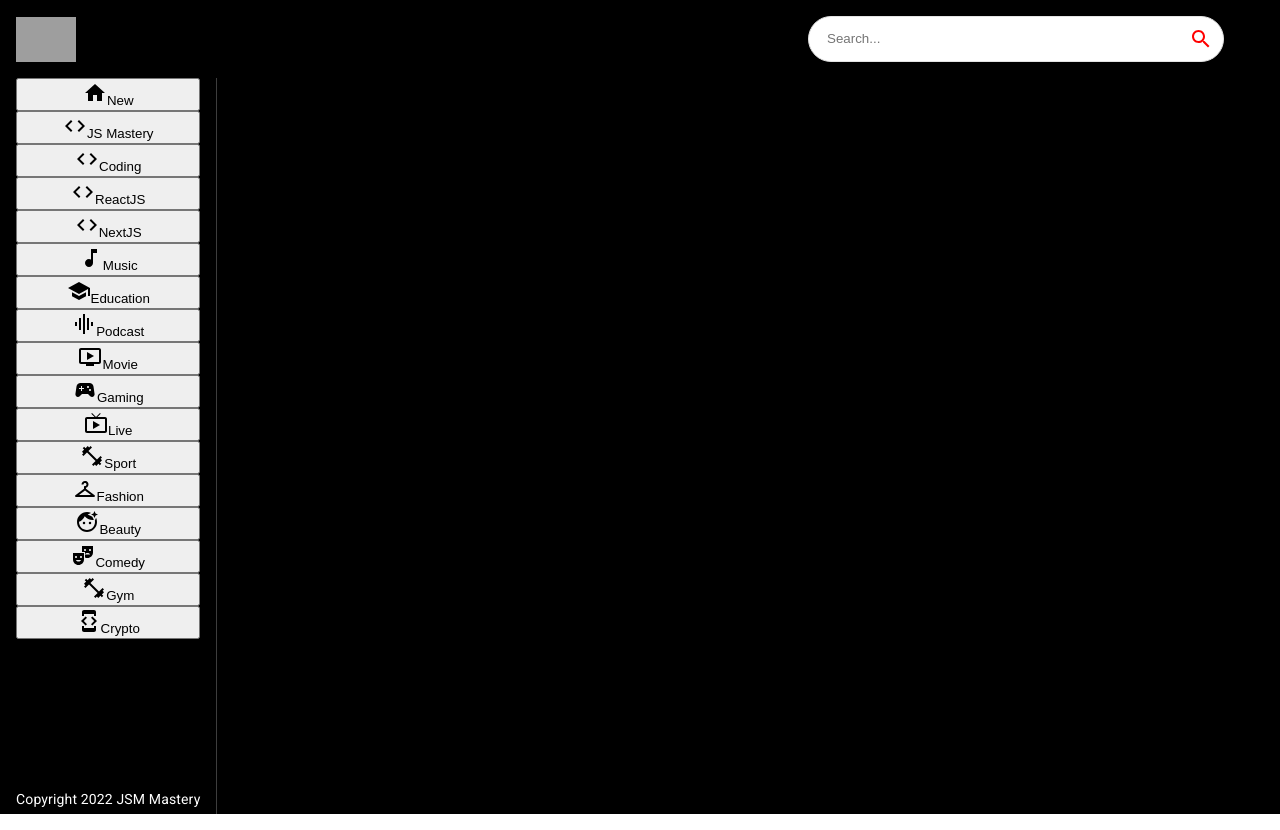
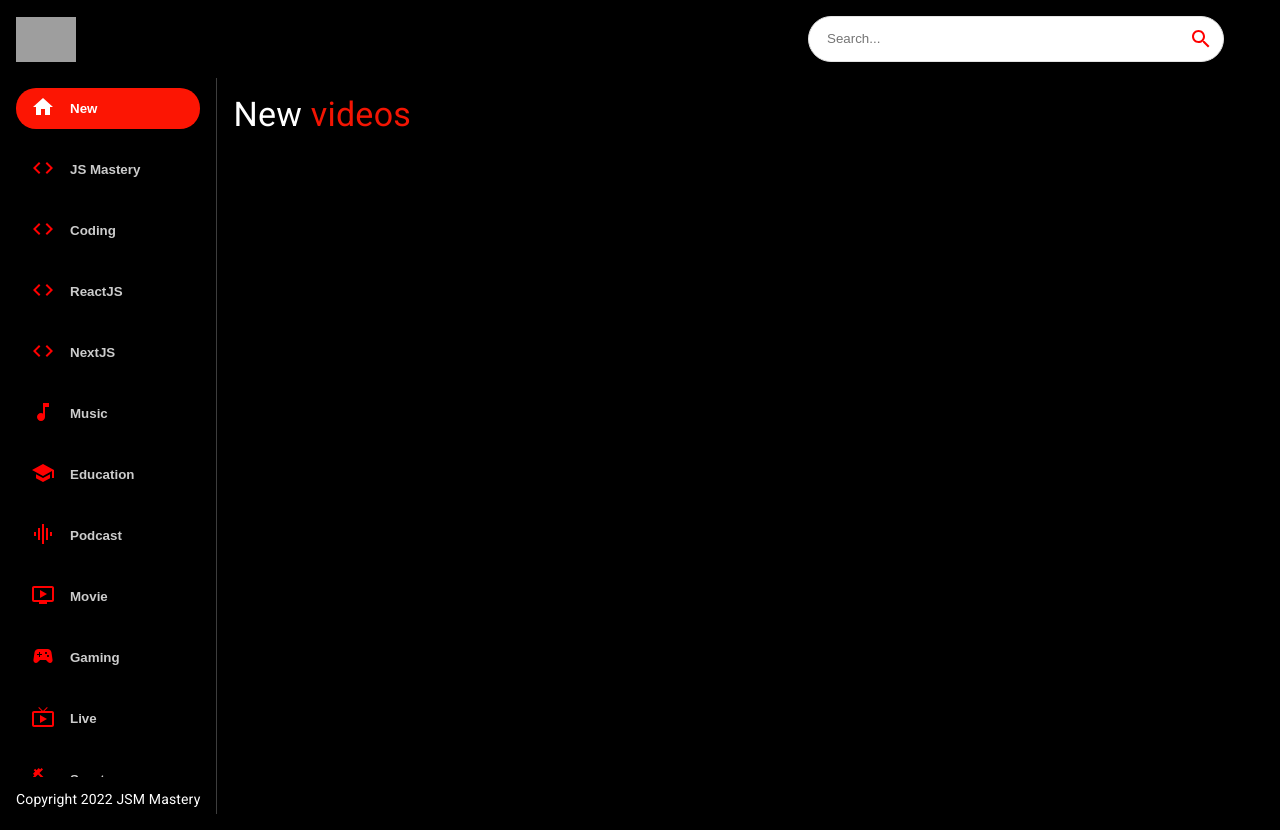
Before and after one commit to malikbendevv/YoutubeClone, a React (Create React App) app: page / in a window 1280 px wide. Built offline with nearby package versions, Linux system fonts and the light colour scheme; grey boxes are pictures that could not be loaded.

Commit message:
added-sideBar-and-navbar

```diff
--- a/src/components/Feed.jsx
+++ b/src/components/Feed.jsx
@@ -1,6 +1,6 @@
 import React, { useState, useEffect } from "react";
 import { Box, Stack, Typography } from "@mui/material";
-import Sidebar from "./Sidebar";
+import { Videos, Sidebar } from "./index";
 const Feed = () => {
   return (
     <Stack sx={{ flexDirection: { sx: "column", md: "row" } }}>
@@ -24,6 +24,17 @@ const Feed = () => {
           Copyright 2022 JSM Mastery
         </Typography>
       </Box>
+      <Box p={2} sx={{ overflowY: "auto", height: "90vh", flex: 2 }}>
+        <Typography
+          variant="h4"
+          fontweight="bold"
+          mb={2}
+          sx={{ color: "white" }}
+        >
+          New <span style={{ color: "#f31503" }}>videos</span>
+        </Typography>
+        <Videos videos={[]} />
+      </Box>
     </Stack>
   );
 };
--- a/src/components/Sidebar.jsx
+++ b/src/components/Sidebar.jsx
@@ -2,6 +2,7 @@ import React from "react";
 import { Stack } from "@mui/material";
 import { categories } from "../utils/constants";
 
+const selectedCategory = "New";
 const Sidebar = () => {
   return (
     <Stack
@@ -13,9 +14,29 @@ const Sidebar = () => {
       }}
     >
       {categories.map((category) => (
-        <button>
-          <span>{category.icon}</span>
-          <span>{category.name}</span>
+        <button
+          className="category-btn"
+          style={{
+            background: category.name === selectedCategory && "#FC1503",
+            color: "white",
+          }}
+          key={category.name}
+        >
+          <span
+            style={{
+              color: category.name === selectedCategory ? "white" : "red",
+              marginRight: "15px",
+            }}
+          >
+            {category.icon}
+          </span>
+          <span
+            style={{
+              opacity: category.name === selectedCategory ? "1" : "0.8",
+            }}
+          >
+            {category.name}
+          </span>
         </button>
       ))}
     </Stack>
--- /dev/null
+++ b/src/components/Videos.jsx
@@ -0,0 +1,7 @@
+import React from "react";
+
+const Videos = () => {
+  return <div>Videos</div>;
+};
+
+export default Videos;
--- a/src/components/index.js
+++ b/src/components/index.js
@@ -3,3 +3,5 @@ export { default as Feed } from "./Feed";
 export { default as VideoDetail } from "./VideoDetail";
 export { default as ChannelDetail } from "./ChannelDetail";
 export { default as SearchBar } from "./SearchBar";
+export { default as Videos } from "./Videos";
+export { default as Sidebar } from "./Sidebar";
```
Also changed, not shown: src/utils/fetchFromApi.js (added, +17 -0 lines), 1 other file (tests, documents, lock files or other folders).
